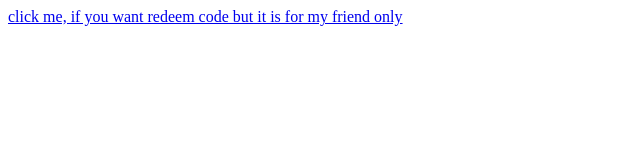
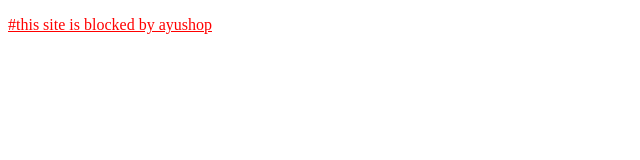
Before and after one commit to guptarajnikant820-code/ayushopgame, a plain HTML site: page like.html in a window 1280 px wide. Shown: the whole page, without its empty margins (0-640 px from the left). Drawn offline with Linux system fonts and the light colour scheme.

Commit message:
update like.html

```diff
--- a/like.html
+++ b/like.html
@@ -7,9 +7,8 @@
   <title></title>
 </head>
 
-<body>
-  <a href="redeem.html">click me, if you want redeem code but it is for my friend only
-  </a>
+<body><div></div>
+  <p style="color: red;"><u>#this site is blocked by ayushop</u></p>
 </body>
 
 </html>
```
